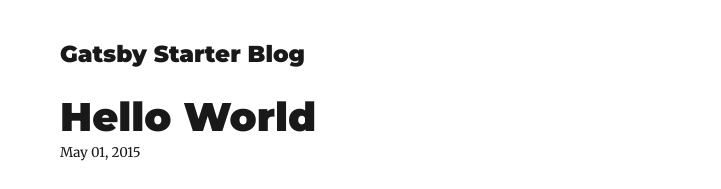
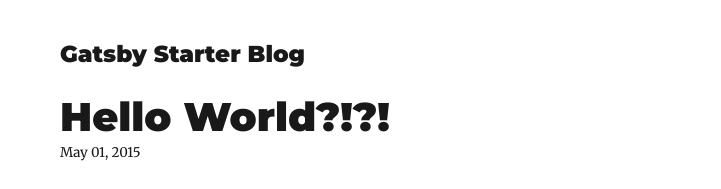
Before and after one commit to dber1/blog-test, a Gatsby site: page /hello-world/ in a window 1280 px wide. Shown: the top 189 px of the page, without its empty margins (265-986 px from the left). Built offline with nearby package versions, Linux system fonts and the light colour scheme; Gatsby itself is replaced by a stand-in of ours; some packages are replaced by stand-ins of ours.

Commit message:
Update index.md

```diff
--- a/content/blog/hello-world/index.md
+++ b/content/blog/hello-world/index.md
@@ -1,5 +1,5 @@
 ---
-title: Hello World
+title: Hello World?!?!
 date: "2015-05-01T22:12:03.284Z"
 description: "Hello World"
 ---
```
